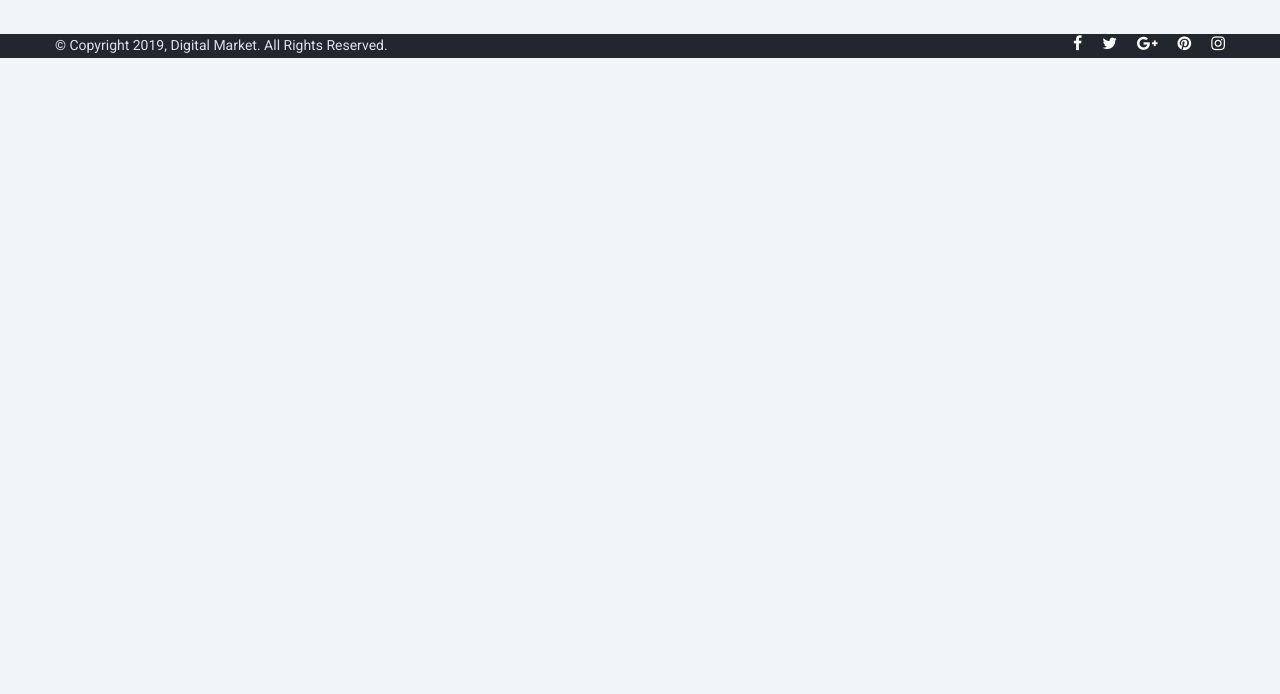
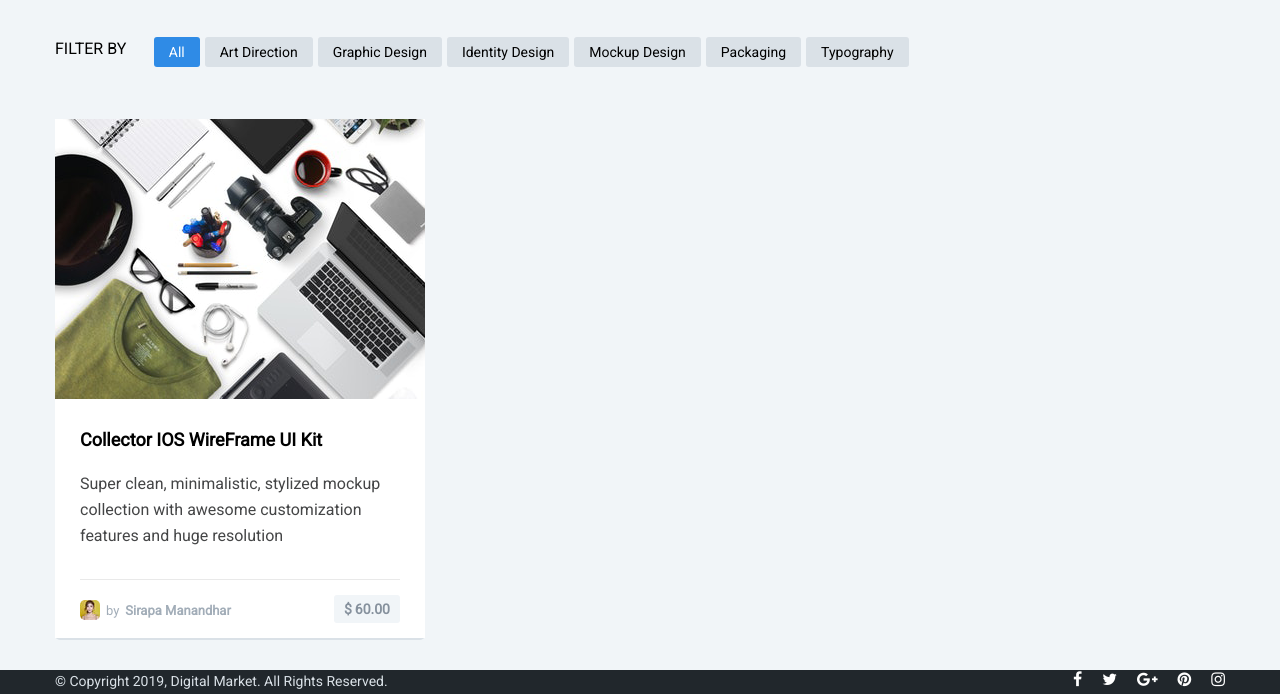
Before and after one commit to sawrozpdl/Digital-Market, a plain HTML site: page index.html in a window 1280 px wide. Shown: the part 780-1474 px from the top of the page. Before the commit the page ends 838 px from the top, so only its background shows below. Drawn offline with Linux system fonts and the light colour scheme.

Commit message:
products added

```diff
--- a/css/style.css
+++ b/css/style.css
@@ -7,6 +7,7 @@
 .button span {
     color: white;
 }
+
 /*Main styling starts here*/
 
 .header {
@@ -152,6 +153,164 @@
     line-height: 2.933;
 }
 
+
+/*Styling results area*/
+.filter-area span {
+    float: left;
+    text-transform: uppercase;
+    font-size: 16px;
+    line-height: 1.875;
+}
+
+.filter-buttons {
+    float: left;
+    margin: 0px 25px;
+}
+.filter-button {
+    float: left;
+    padding: 0px 15px;
+    background: #dae1e7;
+    list-style: none;
+    border-radius: 3px;
+    margin: 2.5px;
+}
+.filter-button a {
+    text-decoration : none;
+    color: black;
+    font-size: 14px;
+    line-height: 2.143;
+}
+
+.filter-button:hover a, .active-filter a{
+    color: white;
+}
+.filter-button:hover, .active-filter {
+    background-color: #2f8be6;
+}
+
+.results {
+    margin-top: calc(20px + 2.5%);
+}
+.product {
+    list-style: none;
+    border-radius: 5px;
+    width: 370px;
+    border-bottom: 2px solid #dae1e7;
+    margin-right: 30px;
+    margin-bottom: 30px;
+}
+.hover-content {
+    background-color: rgba(33, 33, 33, 0.902);
+    height:280px;
+    width: 370px;
+    position: absolute;
+    opacity: 0;
+    transition: 0.4s ease;
+}
+.product-status {
+    background: #ebebeb;
+    border-radius: 3px;
+    width: 31%;
+    padding: 0px 9px;
+    margin: 10px;
+}
+.downloads {
+    float: left;
+}
+.fa.download-icon, .fa.like-icon, .download-count, .like-count {
+    font-size: 16px;
+    line-height: 1.8;
+}
+.fa.download-icon {
+    color: rgb(42, 164, 97);
+}
+.fa.like-icon {
+    color:#ea4f4f;
+}
+.likes {
+    float:right;
+}
+.product-action {
+    position: relative;
+    top: 75px;
+}
+.fa.view-icon, .fa.shop-icon {
+    border-radius: 5px;
+    font-size: 18px;
+    color: rgb(33, 33, 33);
+    line-height: 1.9;
+    padding: 0px 9px;
+}
+.fa.view-icon {
+    background: white;
+    margin-right: 2.5px;
+}
+.fa.shop-icon {
+    margin-left: 2.5px;
+    color: white;
+    background: #2f8be6;
+}
+.thumbnail {
+    background: white;
+}
+.thumbnail:hover .hover-content{
+    opacity: 1;
+}
+.product-info {
+    padding: 5px 25px 0px 25px;
+    background-color: white;
+}
+.product-about {
+    padding-bottom: 30px;
+}
+.product-title {
+    font-size: 18px;
+    font-weight: bold;
+    line-height: 3.5;
+}
+.product-description {
+    font-size: 16px;
+    color: rgb(68, 69, 70);
+    line-height: 1.625;
+}
+.product-bottom {
+    border-top: 1px solid #e9e9e9;
+    padding: 15px 0px;
+}
+.product-author {
+    float: left;
+    width: 60%;
+}
+.author-pic {
+    border-radius: 5px;
+    position: relative;
+    top: 5px;
+}
+.author-name, .product-author span {
+    font-size: 13px;
+    color: rgb(162, 173, 184);
+    margin-left: 2px;
+}
+.author-name {
+    font-weight: bold;
+}
+.product-price {
+    float: right;
+    font-size: 14px;
+    color: rgb(134, 145, 157);
+    font-weight: bold;
+    line-height: 2;
+    padding: 0px 10px;
+    border-radius: 3px;
+    background: #f1f5f8;
+}
+.product-price::before {
+    content: "$";
+    padding-right: 3px;
+}
+
+
+
 .join-us-wrapper {
     background: url("../images/join-us-background.png");
     background-repeat: no-repeat;
--- a/index.html
+++ b/index.html
@@ -66,6 +66,64 @@
           </div>
           <button class="search-button"><span>Search</span></button>
         </div>
+        <div class="results-area">
+          <div class="filter-area clearfix">
+            <span>
+              filter by
+            </span>
+            <ul class="filter-buttons clearfix">
+              <li class="filter-button active-filter"><a href = "#">All</a></li>
+              <li class="filter-button"><a href = "#">Art Direction</a></li>
+              <li class="filter-button"><a href = "#">Graphic Design</a></li>
+              <li class="filter-button"><a href = "#">Identity Design</a></li>
+              <li class="filter-button"><a href = "#">Mockup Design</a></li>
+              <li class="filter-button"><a href = "#">Packaging</a></li>
+              <li class="filter-button"><a href = "#">Typography</a></li>
+            </ul>
+          </div>
+          <ul class="results">
+            <li class="product">
+              <div class="thumbnail">
+                <div class="hover-content">
+                  <div class="product-status clearfix">
+                    <div class="downloads clearfix">
+                      <i class="download-icon fa fa-cloud-download"></i>
+                      <span class="download-count">4,417</span>
+                    </div>
+                    <div class="likes clearfix">
+                      <i class="like-icon fa fa-heart"></i>
+                      <span class="like-count">32</span>
+                    </div>
+                  </div>
+                  <div class="product-action" style="text-align: center;">
+                     <span class="view-icon fa fa-eye"></span>
+                     <span class="shop-icon fa fa-shopping-basket"></span>
+                  </div>
+                </div>
+                <img src="images/products/product-a.png" class = "product-image" alt="product-a">
+              </div>
+              <div class="product-info">
+                <div class="product-about">
+                  <h2 class="product-title">
+                    Collector IOS WireFrame UI Kit
+                  </h2>
+                  <p class="product-description">
+                    Super clean, minimalistic, stylized mockup collection with awesome customization features and huge resolution
+                  </p>
+                </div>
+                <div class="product-bottom clearfix">
+                    <div class="product-author clearfix">
+                        <img class = "author-pic" src="images/authors/author-a.png" alt="author-a">
+                        <span>by</span>
+                        <span class="author-name">Sirapa Manandhar</span>
+                    </div>
+                    <span class="product-price">60.00</span>
+                </div>
+
+              </div>
+            </li>
+          </ul>
+        </div>
       </div>
 
       <div class="pricing-plans container">
```
